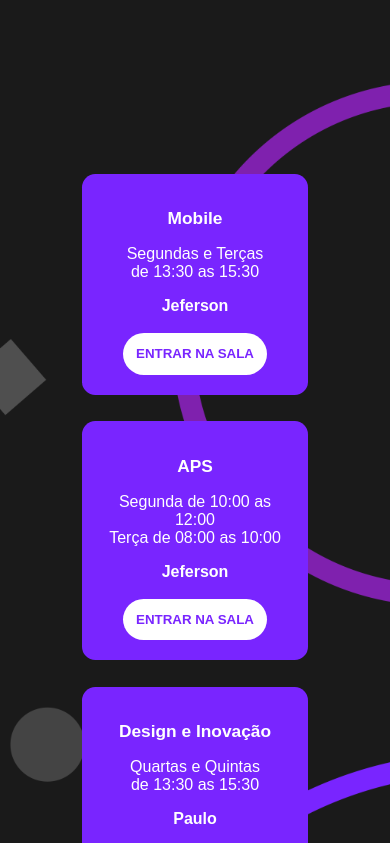
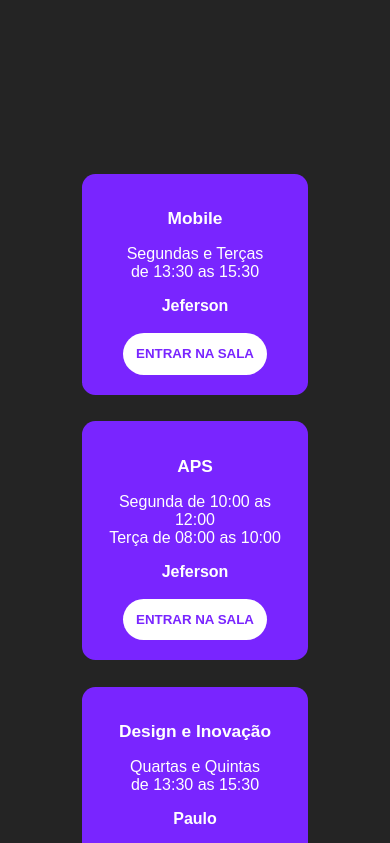
Before and after one commit to mateusemanueldev/EAD2021.1, a plain HTML site: page index.html in a window 390 px wide. Shown: the top 843 px of the page. Drawn offline with Linux system fonts and the light colour scheme.

Commit message:
Update index.html

```diff
--- a/index.html
+++ b/index.html
@@ -194,7 +194,9 @@
             body {
                 padding-top: 8em;
                 margin: 0;
-                background-position: center;
+                background: rgb(36, 36, 36);
+                background: -webkit-linear-gradient(to left, #8f94fb, #4e54c8);
+                background-size: cover;
             }
 
             .conteudo li {
```
